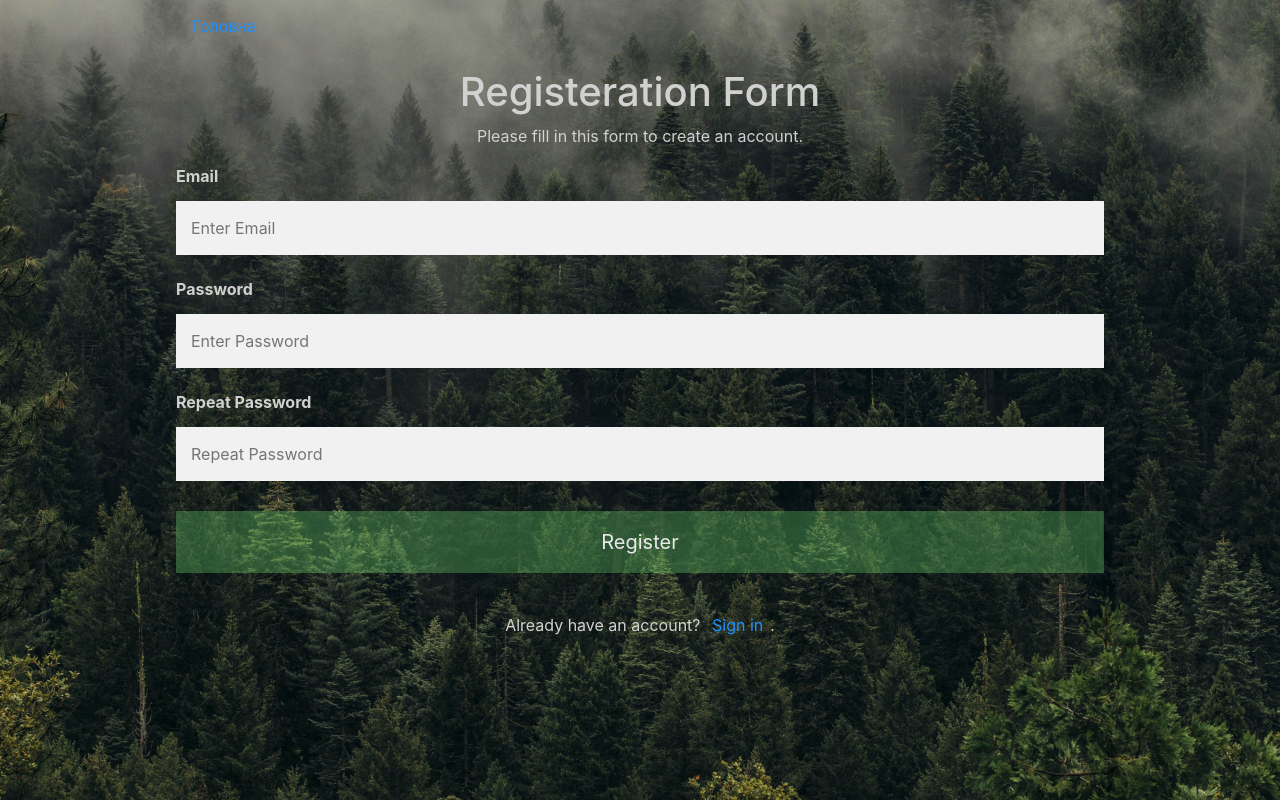
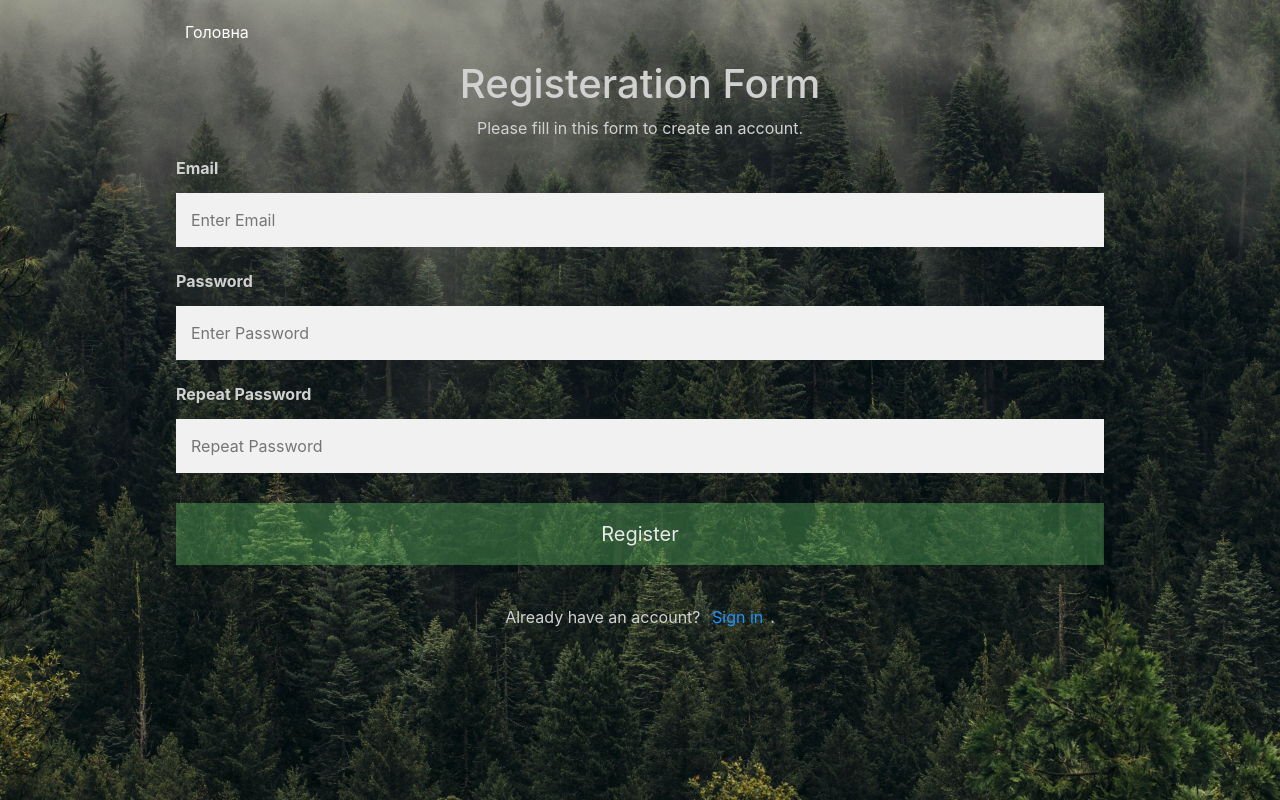
Before and after one commit to YuraLeshchuk/becitizen, a PHP site: page /register.html in a window 1280 px wide. Run offline with PHP 8.4, Linux system fonts and the light colour scheme.

Commit message:
Update registration.css

```diff
--- a/styles/registration.css
+++ b/styles/registration.css
@@ -15,10 +15,14 @@ body {
   background-image: url(../img/mainbackground.jpg);
   background-size: cover;
 }
-#homelink {
+#homelink a {
   color: white;
   padding: 14px 25px;
   font-size: 16px;
+  text-decoration-color: #d2d1d1;
+}
+div#homelink {
+  margin-top: 20px;
 }
 
 h1, p {
@@ -46,12 +50,6 @@ input[type="text"]:focus,
 input[type="password"]:focus {
   background-color: #ddd;
   outline: none;
-}
-
-/* Overwrite default styles of hr */
-hr {
-  border: 1px solid #f1f1f1;
-  margin-bottom: 25px;
 }
 
 /* Set a style for the submit button */
@@ -83,9 +81,7 @@ a:hover {
   border-radius: 5px;
 }
 
-/* Set a grey background color and center the text of the "sign in" section */
 .signin {
-  color: #d2d1d1;
   text-align: center;
 }
 h1, p, b {
```
